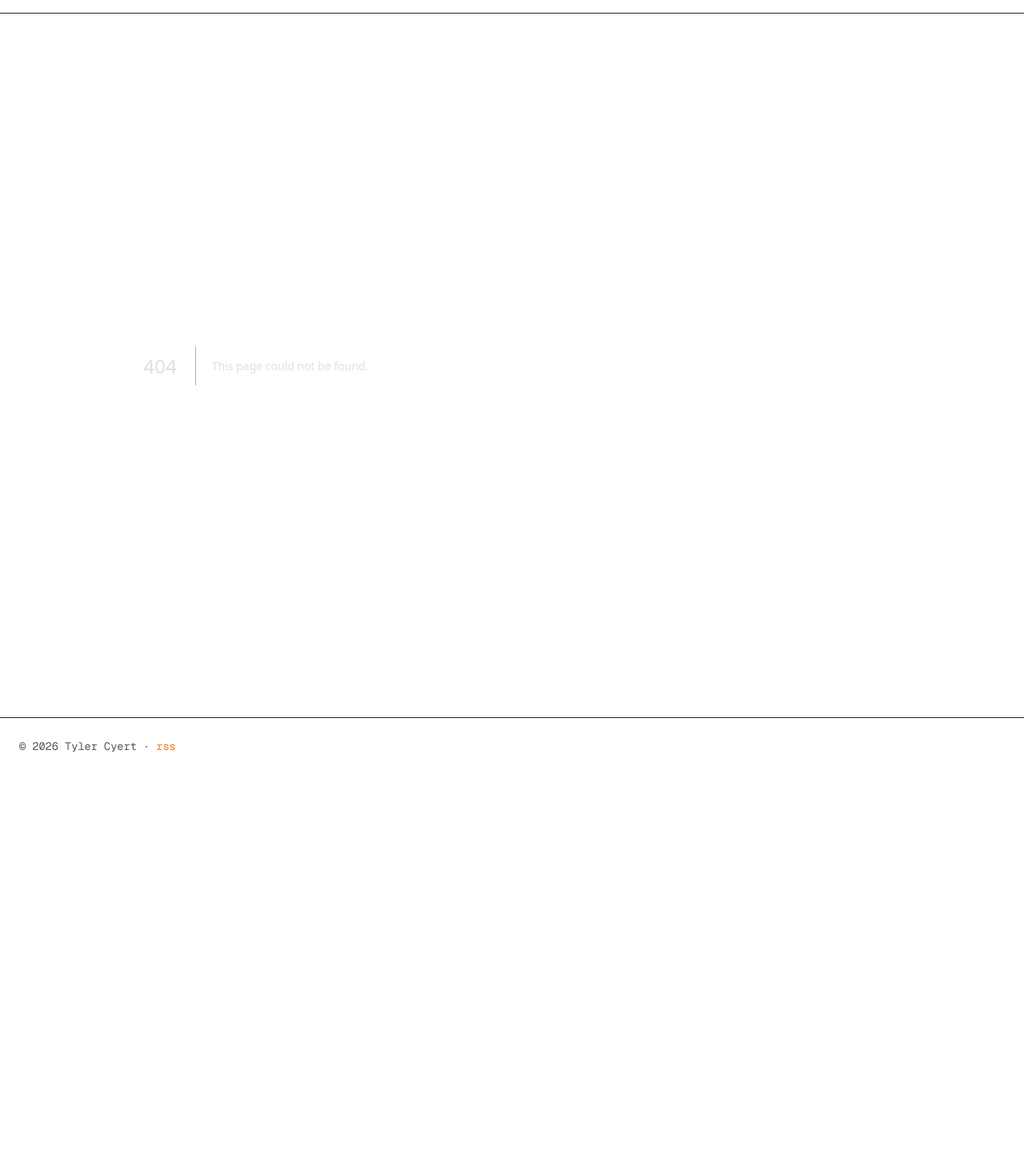
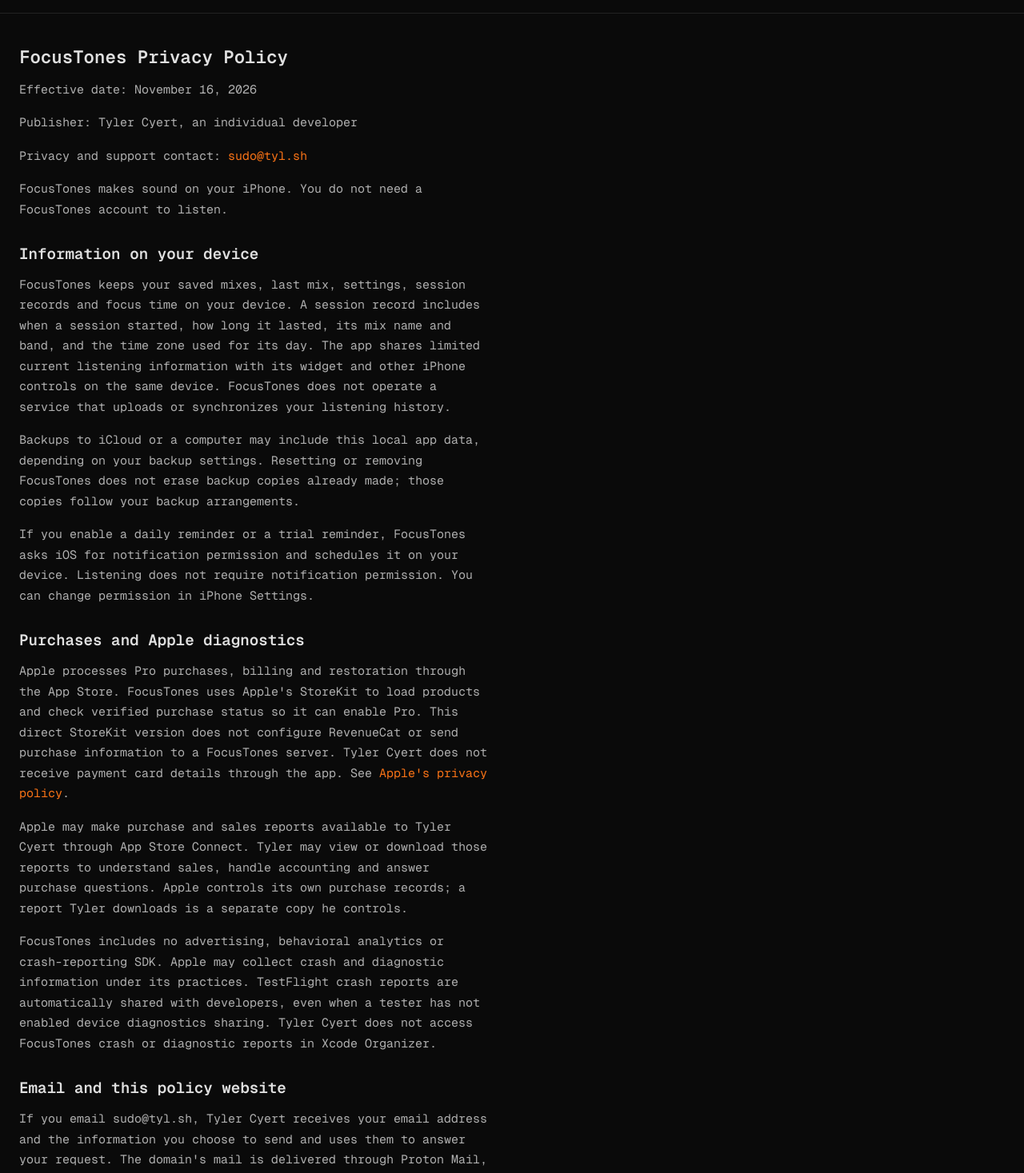
Before and after one commit to tylercyert/tyl-sh, a Next.js app: page /focustones/privacy in a window 1280 px wide. Before the commit this address had no page. Shown: the part 78-1545 px from the top of the page at 80% size. Before the commit the page ends 1048 px from the top, so only its background shows below. Built offline with nearby package versions, Linux system fonts and the light colour scheme.

Commit message:
Prepare private FocusTones privacy route

```diff
--- /dev/null
+++ b/app/focustones/privacy/page.tsx
@@ -0,0 +1,22 @@
+import type { Metadata } from "next";
+import { readFileSync } from "node:fs";
+import { join } from "node:path";
+import { MDXRemote } from "next-mdx-remote/rsc";
+
+export const metadata: Metadata = {
+  title: "FocusTones — Privacy Policy",
+  description: "Privacy Policy for the FocusTones iPhone app.",
+};
+
+const policy = readFileSync(
+  join(process.cwd(), "content/legal/focustones-privacy.mdx"),
+  "utf8",
+);
+
+export default function FocusTonesPrivacyPage() {
+  return (
+    <article className="prose">
+      <MDXRemote source={policy} />
+    </article>
+  );
+}
--- a/app/layout.tsx
+++ b/app/layout.tsx
@@ -1,8 +1,8 @@
 import type { Metadata } from "next";
-import Script from "next/script";
 import { Geist_Mono } from "next/font/google";
 import Header from "@/components/Header";
 import Footer from "@/components/Footer";
+import SiteAnalytics from "@/components/SiteAnalytics";
 import "./globals.css";
 
 const geistMono = Geist_Mono({
@@ -30,13 +30,7 @@ export default function RootLayout({
         <link rel="alternate" type="application/rss+xml" title="tyl.sh" href="/feed.xml" />
       </head>
       <body>
-        <Script src="https://www.googletagmanager.com/gtag/js?id=G-1WLXE6247B" strategy="afterInteractive" />
-        <Script id="gtag-init" strategy="afterInteractive">{`
-          window.dataLayer = window.dataLayer || [];
-          function gtag(){dataLayer.push(arguments);}
-          gtag('js', new Date());
-          gtag('config', 'G-1WLXE6247B');
-        `}</Script>
+        <SiteAnalytics />
         <Header />
         <main className="site-main">{children}</main>
         <Footer />
--- /dev/null
+++ b/components/SiteAnalytics.tsx
@@ -0,0 +1,26 @@
+"use client";
+
+import Script from "next/script";
+import { usePathname } from "next/navigation";
+
+export default function SiteAnalytics() {
+  const pathname = usePathname();
+
+  // The app's privacy policy is also opened directly from FocusTones.
+  if (pathname === "/focustones/privacy") return null;
+
+  return (
+    <>
+      <Script
+        src="https://www.googletagmanager.com/gtag/js?id=G-1WLXE6247B"
+        strategy="afterInteractive"
+      />
+      <Script id="gtag-init" strategy="afterInteractive">{`
+        window.dataLayer = window.dataLayer || [];
+        function gtag(){dataLayer.push(arguments);}
+        gtag('js', new Date());
+        gtag('config', 'G-1WLXE6247B');
+      `}</Script>
+    </>
+  );
+}
--- /dev/null
+++ b/content/legal/focustones-privacy.mdx
@@ -0,0 +1,41 @@
+# FocusTones Privacy Policy
+
+Effective date: November 16, 2026
+
+Publisher: Tyler Cyert, an individual developer
+
+Privacy and support contact: [sudo@tyl.sh](mailto:sudo@tyl.sh)
+
+FocusTones makes sound on your iPhone. You do not need a FocusTones account to listen.
+
+## Information on your device
+
+FocusTones keeps your saved mixes, last mix, settings, session records and focus time on your device. A session record includes when a session started, how long it lasted, its mix name and band, and the time zone used for its day. The app shares limited current listening information with its widget and other iPhone controls on the same device. FocusTones does not operate a service that uploads or synchronizes your listening history.
+
+Backups to iCloud or a computer may include this local app data, depending on your backup settings. Resetting or removing FocusTones does not erase backup copies already made; those copies follow your backup arrangements.
+
+If you enable a daily reminder or a trial reminder, FocusTones asks iOS for notification permission and schedules it on your device. Listening does not require notification permission. You can change permission in iPhone Settings.
+
+## Purchases and Apple diagnostics
+
+Apple processes Pro purchases, billing and restoration through the App Store. FocusTones uses Apple's StoreKit to load products and check verified purchase status so it can enable Pro. This direct StoreKit version does not configure RevenueCat or send purchase information to a FocusTones server. Tyler Cyert does not receive payment card details through the app. See [Apple's privacy policy](https://www.apple.com/legal/privacy/).
+
+Apple may make purchase and sales reports available to Tyler Cyert through App Store Connect. Tyler may view or download those reports to understand sales, handle accounting and answer purchase questions. Apple controls its own purchase records; a report Tyler downloads is a separate copy he controls.
+
+FocusTones includes no advertising, behavioral analytics or crash-reporting SDK. Apple may collect crash and diagnostic information under its practices. TestFlight crash reports are automatically shared with developers, even when a tester has not enabled device diagnostics sharing. Tyler Cyert does not access FocusTones crash or diagnostic reports in Xcode Organizer.
+
+## Email and this policy website
+
+If you email sudo@tyl.sh, Tyler Cyert receives your email address and the information you choose to send and uses them to answer your request. The domain's mail is delivered through Proton Mail, which also processes email delivery and storage under [Proton's privacy policy](https://proton.me/mail/privacy-policy).
+
+This policy page is hosted on tyl.sh by Vercel. Vercel processes technical request information, including IP addresses, to deliver and protect the site; see [Vercel's privacy notice](https://vercel.com/legal/privacy-notice). Vercel may make request and performance information available to the site owner through its dashboard or configured services.
+
+This FocusTones policy page does not load Google Analytics. Other pages on tyl.sh use Google Analytics, which receives information about those page visits and your browser or device and uses first-party cookies to distinguish visits and sessions. Those cookies may remain in your browser if you navigate here from another tyl.sh page. This website measurement is separate from the FocusTones iOS app, which has no analytics SDK. Google handles the information under [Google's privacy policy](https://policies.google.com/privacy). You can limit cookies through your browser settings.
+
+## Retention, deletion and requests
+
+Your local mixes, settings, session records and focus time remain on your device until you use Reset All Data in FocusTones Settings or remove the app. Reset also removes the app's shared widget information and scheduled reminders. These actions do not cancel an Apple subscription or erase Apple's purchase records or existing iCloud or computer backups. Apple handles requests about its own purchase, account and iCloud backup records; computer backups remain under your control.
+
+Tyler Cyert keeps support correspondence and any reports he downloads only while needed to answer requests, handle accounting or maintain the site. He does not promise a fixed deletion date for those records. Service providers hold their own records under their policies and settings. To ask what information Tyler holds, request access or deletion, or ask about retention, email [sudo@tyl.sh](mailto:sudo@tyl.sh). Tyler will review the request and explain what he can delete and what is held by Apple or another provider.
+
+This policy will be updated when the app's data practices change.
```
